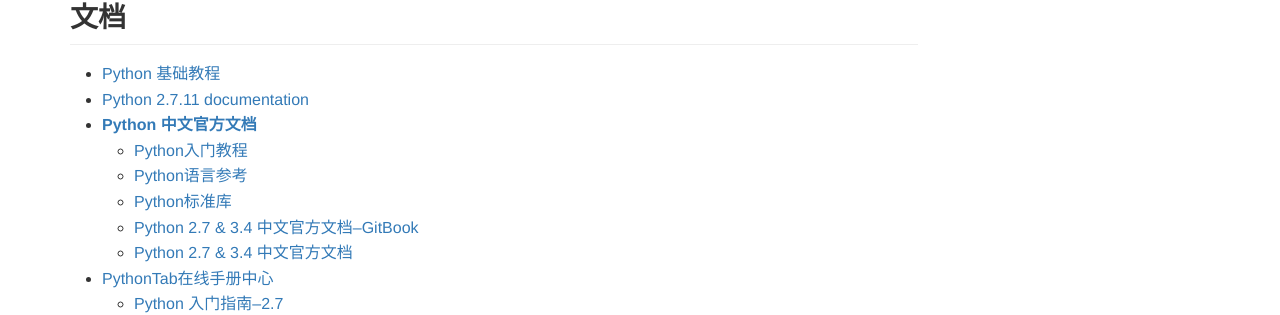
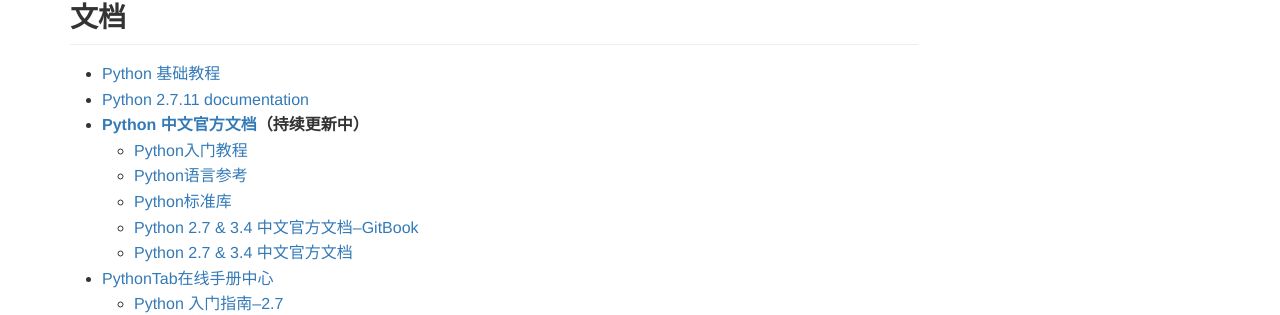
Before and after one commit to asin929/asin929.github.io, a Jekyll site: the page built from _posts/Program-Document/2016-4-9-编程资料--Python.md, in a window 1280 px wide. Shown: the part 454-769 px from the top of the page. Built offline with Jekyll 4.4.1, drawn with Linux system fonts in a browser that asks for light colours; comment, search, counter and statistics services are not loaded.

Commit message:
Update 2016-4-9-编程资料--Python.md

```diff
--- a/_posts/Program-Document/2016-4-9-编程资料--Python.md
+++ b/_posts/Program-Document/2016-4-9-编程资料--Python.md
@@ -23,7 +23,7 @@ tags : [program, document, python]
 ## 文档
 + [Python 基础教程](http://www.runoob.com/python/python-tutorial.html)
 + [Python 2.7.11 documentation](https://docs.python.org/2/index.html)
-+ **[Python 中文官方文档](http://python.usyiyi.cn/)**
++ **[Python 中文官方文档](http://python.usyiyi.cn/)（持续更新中）**
     + [Python入门教程](http://python.usyiyi.cn/python_278/tutorial/index.html)
     + [Python语言参考](http://python.usyiyi.cn/python_278/reference/index.html)
     + [Python标准库](http://python.usyiyi.cn/python_278/library/index.html)
```
